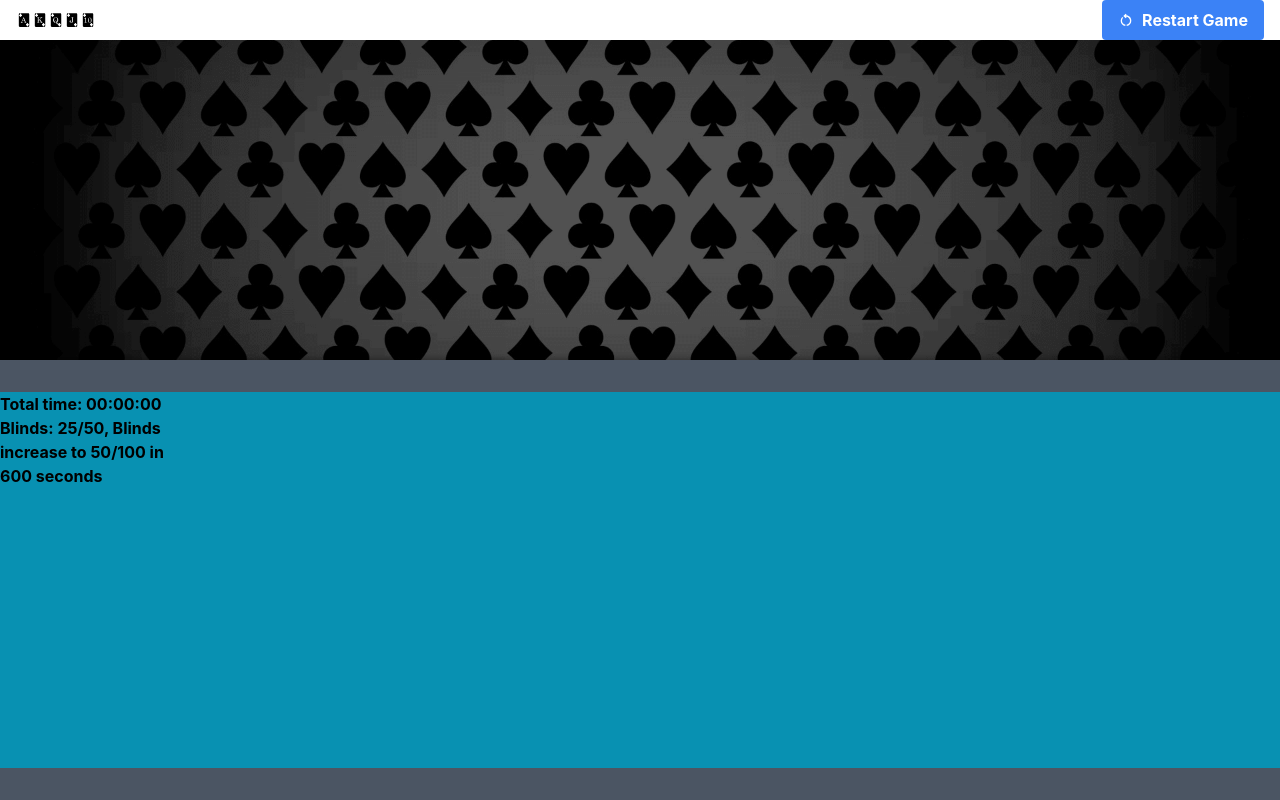
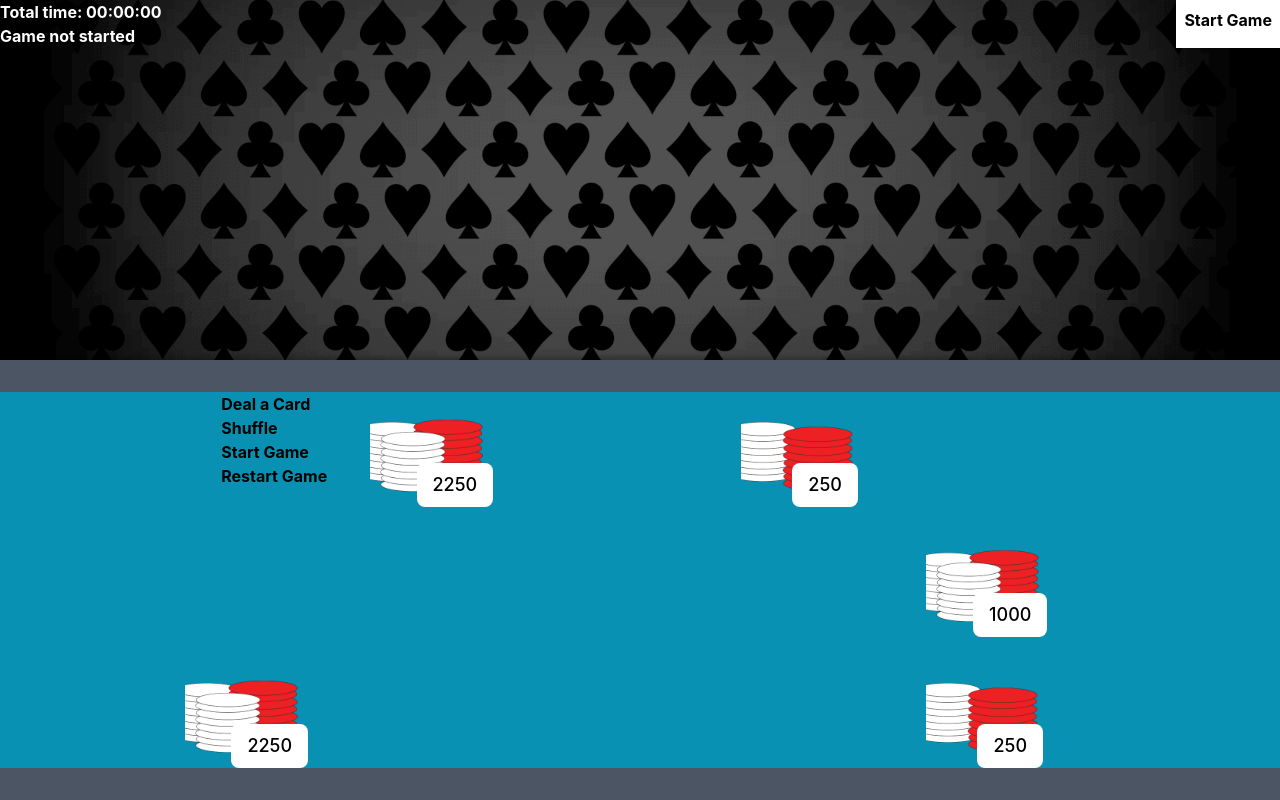
Before and after one commit to origin-42/conflictPoker, a React (Vite) app: page / in a window 1280 px wide. Built offline with nearby package versions, Linux system fonts and the light colour scheme.

Commit message:
adding cards to table

```diff
--- a/src/components/jimsSection/jimsSection.tsx
+++ b/src/components/jimsSection/jimsSection.tsx
@@ -1,11 +1,26 @@
 import { FC } from 'react';
+import { useDealerContext, DealerContextValues } from '../../util/context/context/dealerContext';
+import { Timer } from '../tableSection/Timer';
 
 export const JimsSection: FC = () => {
-
+    const dealersInfo: DealerContextValues = useDealerContext();
+    const { dealerInfo, setDealerInfo, dealACard, shuffleTheDeck, restartGame, startGame } = dealersInfo;
 
     return (
         <section id='jimsSection' className='bg-gray-200 h-3/10'>
-            <h1>HI</h1>
+            <section className='flex justify-between'>
+                <Timer />
+                <div className='bg-white'>
+                    {dealerInfo.deck_id? (
+                        <h3 onClick={() => restartGame(dealerInfo.deck_id)} className='font-bold p-2'>Restart Game</h3>
+                    ): (
+                        <h3 onClick={() => startGame()} className='font-bold p-2'>Start Game</h3>
+                    )}
+                </div>
+            </section>
+            <section>
+
+            </section>
         </section>
     );
 };
--- a/src/components/navbar/navbar.tsx
+++ /dev/null
@@ -1,23 +0,0 @@
-import React from "react";
-import { GiCardAceClubs, GiCardKingClubs, GiCardQueenClubs, GiCardJackClubs, GiCard10Clubs } from "react-icons/gi";
-import { MdOutlineRestartAlt } from "react-icons/md";
-
-export const Navbar: React.FC = () => {
-
-
-  return (
-    <nav className="flex items-center justify-between p-4 bg-transparent">
-      <div className="flex items-center">
-        <GiCardAceClubs /><GiCardKingClubs /><GiCardQueenClubs /><GiCardJackClubs /><GiCard10Clubs />
-      </div>
-      <div className="flex items-center">
-        <button
-          className="flex items-center justify-center bg-blue-500 hover:bg-blue-700 text-white font-bold py-2 px-4 rounded"
-        >
-          <MdOutlineRestartAlt />
-          <span className="ml-2">Restart Game</span>
-        </button>
-      </div>
-    </nav>
-  );
-};
--- a/src/components/tableSection/Timer.tsx
+++ b/src/components/tableSection/Timer.tsx
@@ -75,7 +75,7 @@ export const Timer: React.FC = () => {
   }, [seconds]);
 
   return (
-    <div>
+    <div className='text-white'>
       <p className='font-bold'>Total time: {totalTime}</p>
       <p className='font-bold'>{blindsText}</p>
     </div>
--- /dev/null
+++ b/src/components/tableSection/cardsLayer.tsx
@@ -0,0 +1,61 @@
+import React, { FC, useEffect } from 'react';
+import { useDealerContext, DealerContextValues } from '../../util/context/context/dealerContext';
+
+
+export const CardsLayer: FC = () => {
+    const dealerData: DealerContextValues = useDealerContext();
+    const { dealerInfo, setDealerInfo, dealACard, shuffleTheDeck, restartGame, startGame } = dealerData;
+
+    useEffect(() => {
+        console.log(dealerInfo)
+    }, [dealerInfo])
+
+
+    return (
+        <section id='cardsSection' className='absolute grid grid-cols-7 grid-rows-3 h-full justify-between gap-4'>
+            <div className='flex flex-col items-start font-bold'>
+                <button className='hover:text-white' onClick={() => dealACard("f1wqxop85g4i", "player")}>Deal a Card</button>
+                <button className='hover:text-white' onClick={() => shuffleTheDeck("f1wqxop85g4i")}>Shuffle</button>
+                <button className='hover:text-white' onClick={() => startGame()}>Start Game</button>
+                <button className='hover:text-white' onClick={() => restartGame("f1wqxop85g4i")}>Restart Game</button>
+            </div>
+            <div></div>
+            <div></div>
+            <div className='flex justify-center gap-2'>
+                {dealerInfo.jimsHand.map(card => (
+                    <img className='w-1/3 object-contain' src={card.images.png} alt={`${card.suit} ${card.value}`} key={card.code}></img>
+                ))}
+            </div>
+            <div></div>
+            <div></div>
+            <div></div>
+            <div></div>
+            <div></div>
+            <div></div>
+            <div className='flex justify-center gap-2'>
+                {dealerInfo.flop.map(card => (
+                    <img className='w-1/3 object-contain' src={card.images.png} alt={`${card.suit} ${card.value}`} key={card.code}></img>
+                ))}
+                {dealerInfo.turn.map(card => (
+                    <img className='w-1/3 object-contain' src={card.images.png} alt={`${card.suit} ${card.value}`} key={card.code}></img>
+                ))}
+                {dealerInfo.river.map(card => (
+                    <img className='w-1/3 object-contain' src={card.images.png} alt={`${card.suit} ${card.value}`} key={card.code}></img>
+                ))}
+            </div>
+            <div></div>
+            <div></div>
+            <div></div>
+            <div></div>
+            <div></div>
+            <div></div>
+            <div className='flex justify-center gap-2'>
+                {dealerInfo.playerHand.map(card => (
+                    <img className='w-1/3 object-contain' src={card.images.png} alt={`${card.suit} ${card.value}`} key={card.code}></img>
+                ))}
+            </div>
+            <div></div>
+            <div></div>
+        </section>
+    );
+};
--- a/src/components/tableSection/gameLayer.tsx
+++ b/src/components/tableSection/chipsLayer.tsx
@@ -1,13 +1,12 @@
 import React, { FC, useState, useEffect } from 'react';
-import { chipsImages, ChipImages } from './tableImages';
-import { Timer } from './Timer';
+import { chipsImages } from './tableImages';
 import { useBettingContext } from '../../util/context/context/bettingContext';
 import { BettingContextValues } from '../../util/context/context/bettingContext';
 
 
-export const GameLayer: FC = () => {
+export const ChipsLayer: FC = () => {
     const betData: BettingContextValues = useBettingContext();
-    const { bettingInfo, setBetInfo } = betData;
+    const { bettingInfo } = betData;
 
     const [chipValues, setValues] = useState({
         pot: "",
@@ -50,19 +49,6 @@ export const GameLayer: FC = () => {
 
     return (
         <section id='tableSection' className='absolute grid grid-cols-7 grid-rows-3 h-full justify-between gap-4'>
-            <Timer />
-            <div></div>
-            <div id='jimsBet' className="relative w-full h-full">
-                {chipValues.jim? <img src={chipValues.jim} alt='jims Bet or Raise' className='w-full h-full object-cover'></img>: <div></div>}
-                {bettingInfo.jimsBet || bettingInfo.jimsRaise? (
-                    <div className="absolute inset-0 flex items-end justify-center">
-                        <div className="bg-white px-4 py-2 rounded-lg">
-                            <p className="text-lg font-medium">{bettingInfo.jimsBet? bettingInfo.jimsBet:bettingInfo.jimsRaise}</p>
-                        </div>
-                    </div>
-                ):<div></div>}
-
-            </div>
             <div></div>
             <div></div>
             <div id='jimsStack' className="relative w-full h-full">
@@ -74,8 +60,19 @@ export const GameLayer: FC = () => {
                         </div>
                     </div>
                 ):<div></div>}
-
             </div>
+            <div></div>
+            <div id='jimsBet' className="relative w-full h-full">
+                {chipValues.jim? <img src={chipValues.jim} alt='jims Bet or Raise' className='w-full h-full object-cover'></img>: <div></div>}
+                {bettingInfo.jimsBet || bettingInfo.jimsRaise? (
+                    <div className="absolute inset-0 flex items-end justify-center">
+                        <div className="bg-white px-4 py-2 rounded-lg">
+                            <p className="text-lg font-medium">{bettingInfo.jimsBet? bettingInfo.jimsBet:bettingInfo.jimsRaise}</p>
+                        </div>
+                    </div>
+                ):<div></div>}
+            </div>
+            <div></div>
             <div></div>
             <div></div>
             <div></div>
@@ -91,7 +88,6 @@ export const GameLayer: FC = () => {
                         </div>
                     </div>
                 ): <div></div>}
-
             </div>
             <div></div>
             <div></div>
@@ -107,6 +103,7 @@ export const GameLayer: FC = () => {
             </div>
             <div></div>
             <div></div>
+            <div></div>
             <div id='yourBet' className="relative w-full h-full">
                 {chipValues.player? <img src={chipValues.player} alt='Your bet or raise' className='w-full h-full object-cover'></img>: <div></div>}
                 {bettingInfo.playerRaise || bettingInfo.playerBet ? (
@@ -118,7 +115,6 @@ export const GameLayer: FC = () => {
                 ): <div></div>}
             </div>
             <div></div>
-            <div></div>
         </section>
     );
 };
--- a/src/components/tableSection/tableSection.tsx
+++ b/src/components/tableSection/tableSection.tsx
@@ -1,5 +1,6 @@
 import { FC, useContext } from 'react';
-import { GameLayer } from './gameLayer';
+import { ChipsLayer } from './chipsLayer';
+import { CardsLayer } from './cardsLayer';
 
 export const TableSection: FC = () => {
 
@@ -7,7 +8,8 @@ export const TableSection: FC = () => {
         <section id='tableSection' className='flex flex-row justify-center relative bg-cyan-600 h-6/10 border-y-32 border-gray-600 shadow-upper'>
 
 
-            <GameLayer />
+            <ChipsLayer />
+            <CardsLayer />
         </section>
     );
 };
--- a/src/pages/home.tsx
+++ b/src/pages/home.tsx
@@ -1,6 +1,5 @@
 import { FC, useContext } from 'react';
 
-import { Navbar } from "../components/navbar/navbar";
 import { JimsSection } from "../components/jimsSection/jimsSection";
 import { TableSection } from "../components/tableSection/tableSection";
 
@@ -14,9 +13,8 @@ export const Home: FC = () => {
     const { dealerInfo, setDealerInfo, dealACard, shuffleTheDeck, restartGame, startGame } = useDealerContext();
 
     return (
-        <section className="grid grid-rows-[5%,40%,55%] h-screen">
+        <section className="grid grid-rows-[45%,55%] h-screen">
 
-            <Navbar />
             <JimsSection />
             <TableSection />
 
--- a/src/util/context/context/bettingContext.tsx
+++ b/src/util/context/context/bettingContext.tsx
@@ -32,19 +32,19 @@ export interface BettingContextValues {
 }
 
 const roundStart: RoundStart = {
-    potSize: 0,
+    potSize: 1000,
     button: "",
     blindsLevel: 0,
     blinds: 0,
     smallBlind: "",
     bigBlind: "",
     interval: 0,
-    playerBet: 0,
+    playerBet: 250,
     playerRaise: 0,
-    playerStack: 0,
-    jimsBet: 0,
+    playerStack: 2250,
+    jimsBet: 250,
     jimsRaise: 0,
-    jimsStack: 0,
+    jimsStack: 2250,
 }
 
 export const BettingProvider: FC<any> = function ({ children }) {
--- a/src/util/context/context/dealerContext.tsx
+++ b/src/util/context/context/dealerContext.tsx
@@ -32,6 +32,7 @@ const gameStart: GameStart = {
   flop: [] as Card[],
   turn: [] as Card[],
   river: [] as Card[],
+  burn: [] as Card[],
   playerHand: [] as Card[],
   jimsHand: [] as Card[],
 };
@@ -47,6 +48,7 @@ export const DealerProvider: FC<any> = ({ children }) => {
         if (placement === 'flop') return setDealerInfo({ ...dealerInfo, flop: [...dealerInfo.flop, ...newCard.cards] });
         if (placement === 'turn') return setDealerInfo({ ...dealerInfo, turn: [...newCard.cards] });
         if (placement === 'river') return setDealerInfo({ ...dealerInfo, river: [...newCard.cards] });
+        if (placement === 'burn') return setDealerInfo({ ...dealerInfo, burn: [...newCard.cards] });
     };
 
     shuffleTheDeck = async function (deck_id) {
--- a/src/util/context/contextTypes/contextTypes.tsx
+++ b/src/util/context/contextTypes/contextTypes.tsx
@@ -15,14 +15,12 @@ export interface NewCard {
 export interface Card {
     code: string;
     image: string;
-    images: CardImages[];
+    images: {
+        svg: string;
+        png: string;
+    };
     value: string;
     suit: string;
-}
-
-export interface CardImages {
-    svg: string;
-    png: string;
 }
 
 // The details to hold the games values
@@ -32,6 +30,7 @@ export interface GameStart {
     flop: Card[];
     turn: Card[];
     river: Card[];
+    burn: Card[];
     playerHand: Card[];
     jimsHand: Card[];
 }
```
Also changed, not shown: src/assets/tableImgs/Chips/5_Black/MidHigh.png (renamed from src/assets/tableImgs/Chips/5_Black/MidLarge.png).
